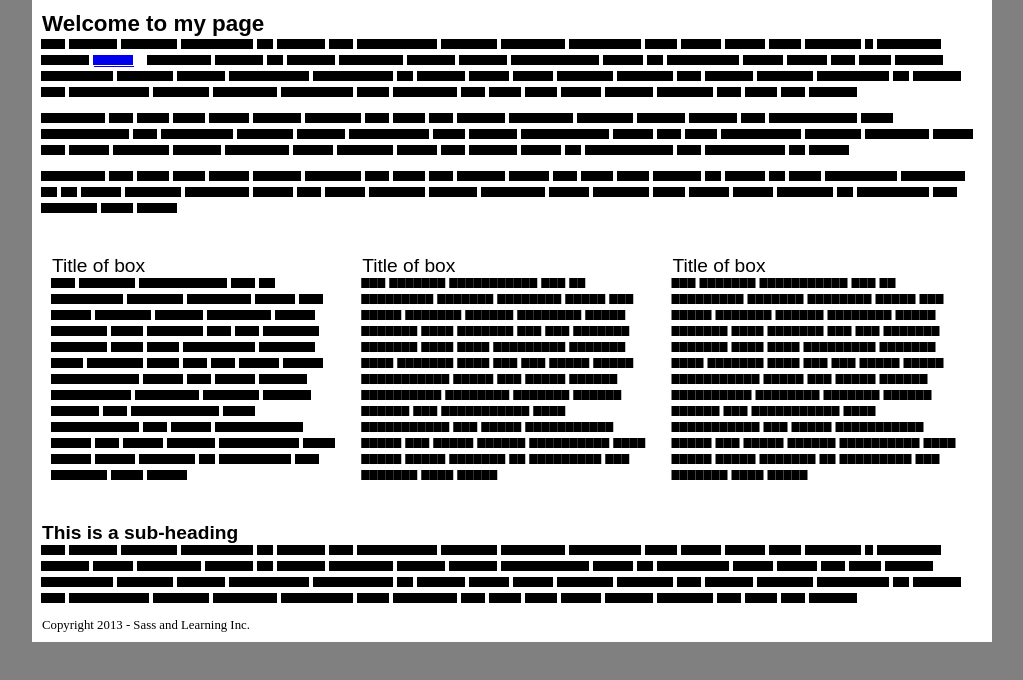
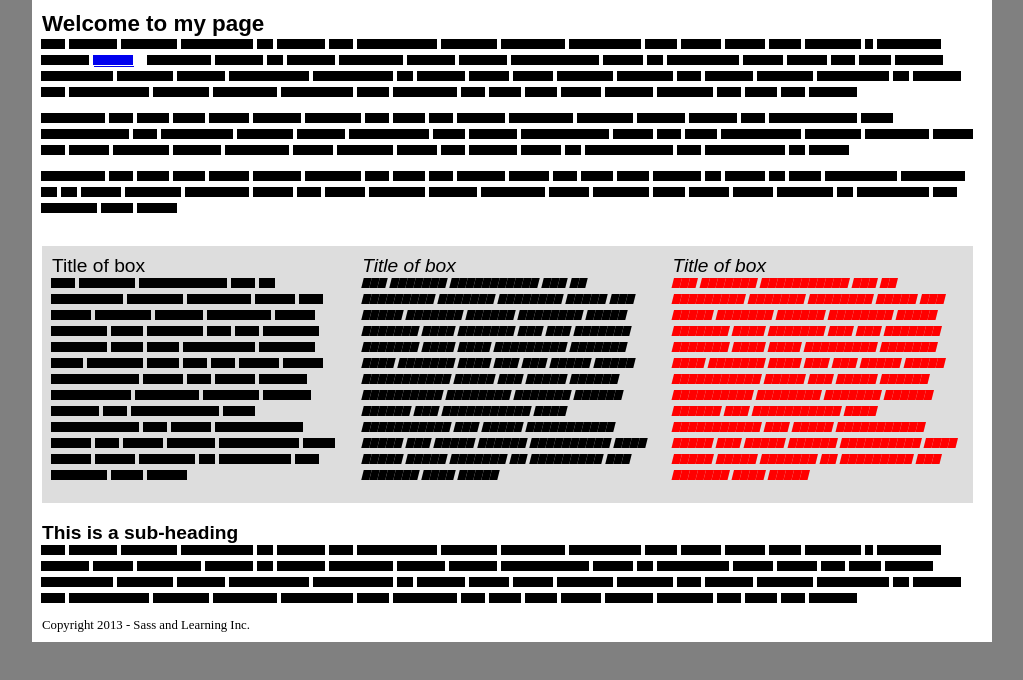
Before and after one commit to DrupalizeMe/SassCompassDemo, a plain HTML site: page index.html in a window 1280 px wide. Shown: the part 64-744 px from the top of the page, without its empty margins (128-1151 px from the left). Drawn offline with Linux system fonts and the light colour scheme; files whose address does not match are found by name.

Commit message:
adding changes for extend

```diff
--- a/index.html
+++ b/index.html
@@ -44,13 +44,13 @@
                     </div>
                 </aside>
                 <aside>
-                    <div class="box">
+                    <div class="info-box">
                         <h4>Title of box</h4>
                         <p>Sed posuere consectetur est at lobortis. Vivamus sagittis lacus vel augue laoreet rutrum faucibus dolor auctor. Duis mollis, est non commodo luctus, nisi erat porttitor ligula, eget lacinia odio sem nec elit. Donec ullamcorper nulla non metus auctor fringilla. Praesent commodo cursus magna, vel scelerisque nisl consectetur et. Donec ullamcorper nulla non metus auctor fringilla. Cras justo odio, dapibus ac facilisis in, egestas eget quam.</p>
                     </div>
                 </aside>
                 <aside class="last">
-                    <div class="box">
+                    <div class="highlight-box">
                         <h4>Title of box</h4>
                         <p>Sed posuere consectetur est at lobortis. Vivamus sagittis lacus vel augue laoreet rutrum faucibus dolor auctor. Duis mollis, est non commodo luctus, nisi erat porttitor ligula, eget lacinia odio sem nec elit. Donec ullamcorper nulla non metus auctor fringilla. Praesent commodo cursus magna, vel scelerisque nisl consectetur et. Donec ullamcorper nulla non metus auctor fringilla. Cras justo odio, dapibus ac facilisis in, egestas eget quam.</p>
                     </div>
--- a/sass/screen.scss
+++ b/sass/screen.scss
@@ -82,6 +82,20 @@ aside {
 	}
 }
 
+.box {
+	background: #ddd;
+}
+
+.info-box {
+	@extend .box;
+	font-style: italic;
+}
+
+.highlight-box {
+	@extend .info-box;
+	color: red;
+}
+
 // Typography
 
 h1 {
```
Also changed, not shown: stylesheets/screen.css.
